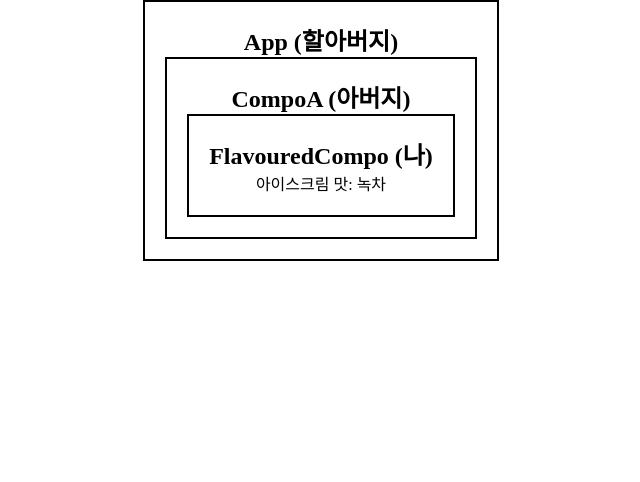
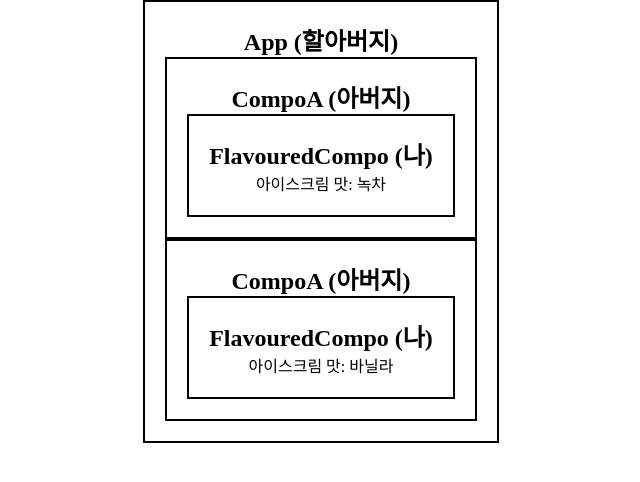
Before and after one commit to osparking/react-exercise, a React (Vite) app: page / in a window 1280 px wide. Shown: the top 482 px of the page, without its empty margins (319-959 px from the left). Built offline with nearby package versions, Linux system fonts and the light colour scheme.

Commit message:
one more compo w/ banila flavour

```diff
--- a/src/App.jsx
+++ b/src/App.jsx
@@ -1,6 +1,7 @@
 import { createContext } from 'react';
 import './App.css';
 import CompoA from './CompoA';
+import CompoB from './CompoB';
 
 export const FlavourContext = createContext("초콜릿");
 
@@ -11,6 +12,7 @@ function App() {
       style={{ border: "2px solid black", padding: "20px" }}>
       <h2>App (할아버지)</h2>
       <CompoA />
+      <CompoB />
     </div>
   )
 }
--- /dev/null
+++ b/src/CompoB.jsx
@@ -0,0 +1,15 @@
+import { FlavourContext } from './App';
+import FlavouredCompo from './FlavouredCompo';
+const CompoB = () => {
+  return (
+    <FlavourContext.Provider value='바닐라'>
+      <div className="mt-5"
+        style={{ border: "2px solid black", padding: "20px" }}>
+        <h2>CompoA (아버지)</h2>
+        <FlavouredCompo />
+      </div>
+    </FlavourContext.Provider>
+  )
+}
+
+export default CompoB;
```
